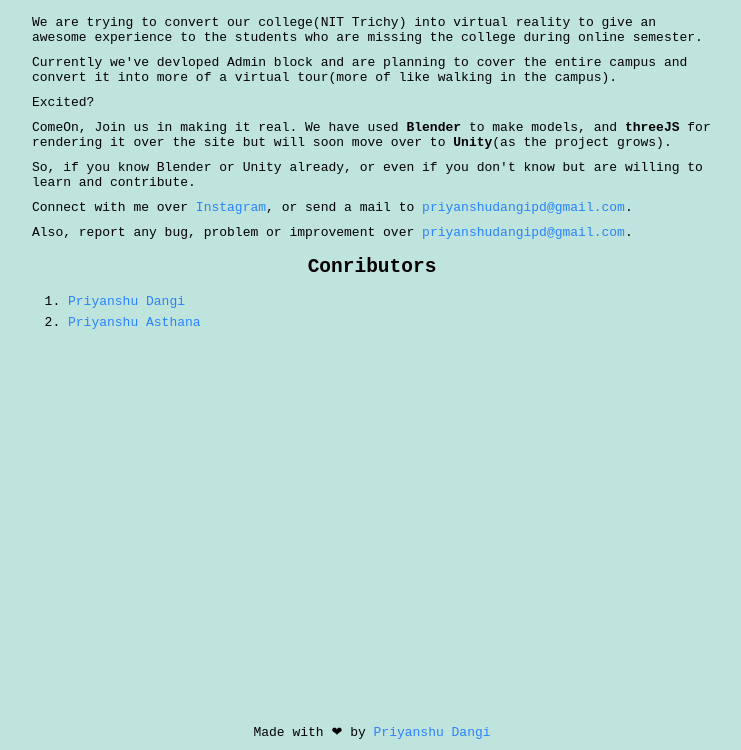
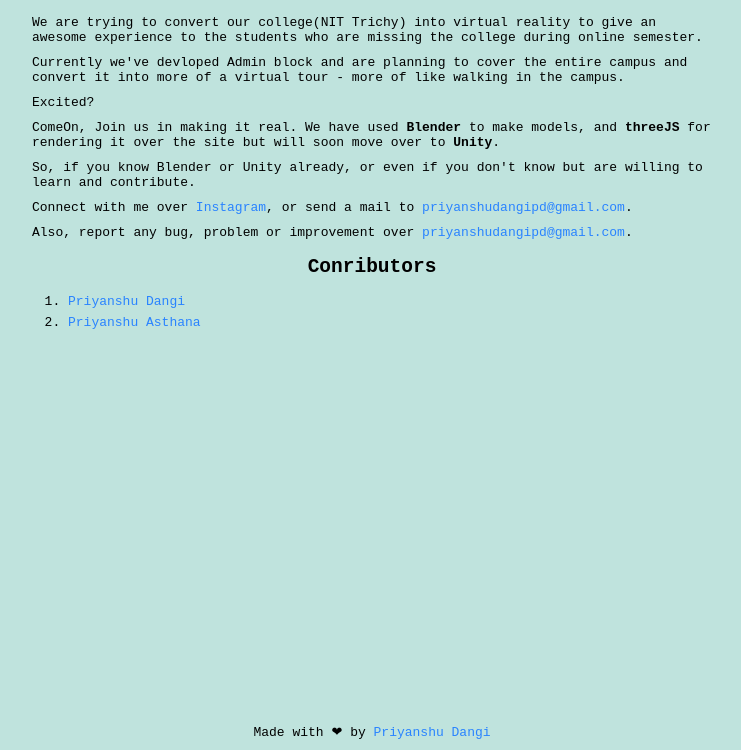
Before and after one commit to PriyanshuDangi/Virtual-NITT, a plain HTML site: page virtual/contribution/index.html in a window 1280 px wide. Shown: the part 50-800 px from the top of the page, without its empty margins (268-1009 px from the left). Drawn offline with Linux system fonts and the light colour scheme.

Commit message:
Fix punctuation in contribution page

```diff
--- a/virtual/contribution/index.html
+++ b/virtual/contribution/index.html
@@ -16,13 +16,13 @@
                     We are trying to convert our college(NIT Trichy) into virtual reality to give an awesome experience to the students who are missing the college during online semester.
                 </div>
                 <div>
-                    Currently we've devloped Admin block and are planning to cover the entire campus and convert it into more of a virtual tour(more of like walking in the campus).
+                    Currently we've devloped Admin block and are planning to cover the entire campus and convert it into more of a virtual tour - more of like walking in the campus.
                 </div>
                 <div>
                     Excited?
                 </div>
                 <div>
-                    ComeOn, Join us in making it real. We have used <b>Blender</b> to make models, and <b>threeJS</b> for rendering it over the site but will soon move over to <b>Unity</b>(as the project grows).
+                    ComeOn, Join us in making it real. We have used <b>Blender</b> to make models, and <b>threeJS</b> for rendering it over the site but will soon move over to <b>Unity</b>.
                 </div>
                 <div>
                     So, if you know Blender or Unity already, or even if you don't know but are willing to learn and contribute.
```
